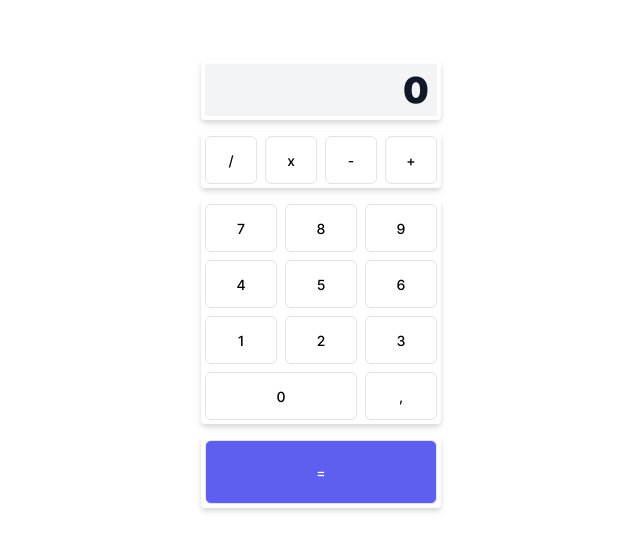
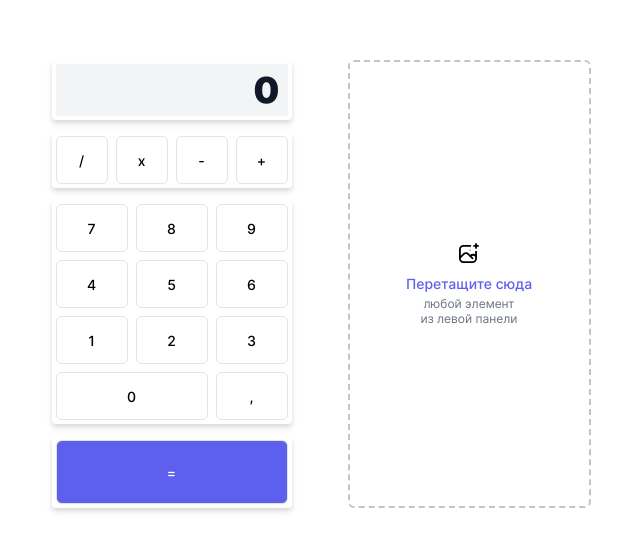
Before and after one commit to netitov/dnd-calculator, a React (Create React App) app: page / in a window 1280 px wide. Shown: the part 116-666 px from the top of the page, without its empty margins (319-959 px from the left). Built offline with nearby package versions, Linux system fonts and the light colour scheme.

Commit message:
create comp dragZone and constructor

```diff
--- a/src/components/App/App.css
+++ b/src/components/App/App.css
@@ -1,5 +1,7 @@
 :root {
   --box-shadow: 0px 2px 4px rgb(0 0 0 / 6%), 0px 4px 6px rgb(0 0 0 / 10%);
+  --iris-color: #5D5FEF;
+  --standart-radius: 6px;
 }
 
 .page {
@@ -10,5 +12,6 @@
     display: flex;
     justify-content: center;
     align-items: center;
+    padding: 40px 5px;
     min-height: 100vh;
   }
--- a/src/components/App/App.js
+++ b/src/components/App/App.js
@@ -1,9 +1,13 @@
 import Calculator from '../Calculator/Calculator';
+import DragZone from '../DragZone/DragZone';
+import Constructor from '../Constructor/Constructor';
+
+//https://react-dnd.github.io/react-dnd/examples/dustbin/copy-or-move
 
 function App() {
   return (
     <div className="page">
-      <Calculator />
+      <Constructor />
     </div>
   );
 }
--- a/src/components/Button/Button.css
+++ b/src/components/Button/Button.css
@@ -2,7 +2,7 @@
   height: 48px;
   background: #fff;
   border: 1px solid #E2E3E5;
-  border-radius: 6px;
+  border-radius: var(--standart-radius);
   font-style: normal;
   font-weight: 500;
   font-size: 14px;
@@ -16,7 +16,7 @@
 }
 
 .btn_color {
-  background: #5D5FEF;
+  background: var(--iris-color);
   color: #fff;
   height: 100%;
 }
--- a/src/components/Calculator/Calculator.css
+++ b/src/components/Calculator/Calculator.css
@@ -1,6 +1,7 @@
 .calculator {
-  display: grid;
-  grid-gap: 12px;
+  display: flex;
+  flex-direction: column;
+  gap: 12px;
   width: 240px;
 }
 
--- /dev/null
+++ b/src/components/Constructor/Constructor.css
@@ -0,0 +1,7 @@
+.constructor {
+  display: flex;
+  justify-content: center;
+  align-items: center;
+  flex-wrap: wrap;
+  gap: 56px;
+}
--- /dev/null
+++ b/src/components/Constructor/Constructor.js
@@ -0,0 +1,14 @@
+import Calculator from '../Calculator/Calculator';
+import DragZone from '../DragZone/DragZone';
+
+
+function Constructor() {
+  return (
+    <div className="constructor">
+      <Calculator />
+      <DragZone />
+    </div>
+  );
+}
+
+export default Constructor;
--- /dev/null
+++ b/src/components/DragZone/DragZone.css
@@ -0,0 +1,44 @@
+.drag-zone {
+  /* margin-left: 56px; */
+  width: 243px;
+  height: 448px;
+  display: flex;
+  justify-content: center;
+  align-items: center;
+  border-radius: var(--standart-radius);
+  border: 2px dashed #C4C4C4;
+  box-sizing: border-box;
+}
+
+.drag-zone__cont {
+  display: flex;
+  justify-content: center;
+  align-items: center;
+  flex-direction: column;
+}
+
+.drag-zone__img {
+  width: 20px;
+}
+
+.drag-zone__text {
+  font-size: 14px;
+  line-height: 17px;
+  font-weight: 500;
+  margin: 12px 0 0;
+  text-align: center;
+  color: var(--iris-color);
+}
+
+.drag-zone__text > span {
+  font-size: 12px;
+  line-height: 15px;
+  font-weight: 400;
+  margin-top: 4px;
+  color: #6B7280;
+  display: block;
+}
+
+.drag-zone_dragging {
+  background: #F0F9FF;
+}
--- /dev/null
+++ b/src/components/DragZone/DragZone.js
@@ -0,0 +1,16 @@
+import dragpic from '../../images/dragpic.svg';
+
+function DragZone(props) {
+
+
+  return (
+    <div className="drag-zone">
+      <div className="drag-zone__cont">
+        <img className="drag-zone__img" src={dragpic} alt="dragg here"></img>
+        <p className="drag-zone__text">Перетащите сюда<span> любой элемент<br></br> из левой панели</span></p>
+      </div>
+    </div>
+  );
+}
+
+export default DragZone;
--- a/src/index.css
+++ b/src/index.css
@@ -3,3 +3,5 @@
 @import url(./components/App/App.css);
 @import url(./components/Button/Button.css);
 @import url(./components/Calculator/Calculator.css);
+@import url(./components/DragZone/DragZone.css);
+@import url(./components/Constructor/Constructor.css);
```
Also changed, not shown: src/images/dragpic.png (added), src/images/dragpic.svg (added).
